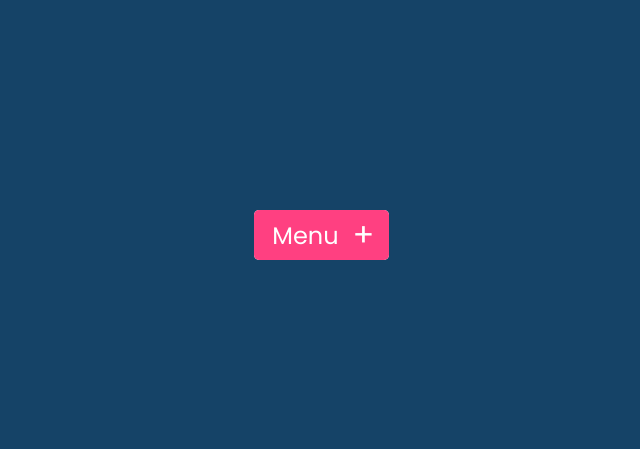
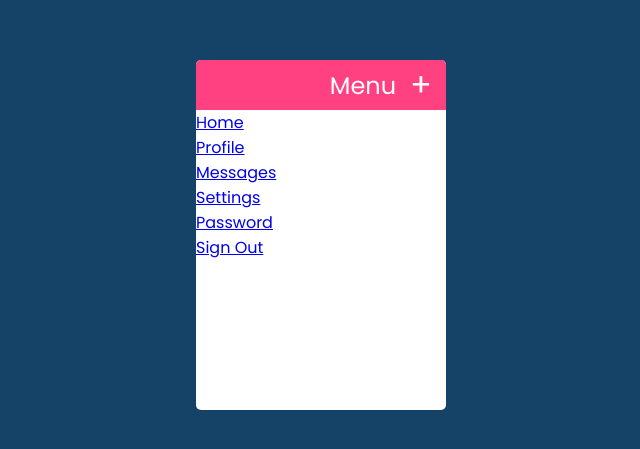
Before and after one commit to jimmy-lan/frontend-css-effects, a plain HTML site: page floating-action-menu/index.html in a window 1280 px wide. Shown: the part 165-614 px from the top of the page, without its empty margins (319-959 px from the left). Drawn offline with Linux system fonts and the light colour scheme.

Commit message:
Add menu items

```diff
--- a/floating-action-menu/index.html
+++ b/floating-action-menu/index.html
@@ -9,10 +9,48 @@
   <link rel="stylesheet" href="style.css">
 </head>
 <body>
-  <div class="navigation">
+  <div class="navigation active">
     <div class="toggle">
       <h5 class="toggle-title">Menu</h5>
     </div>
+    <ul>
+      <li>
+        <a href="#">
+          <span class="icon"></span>
+          <span class="title">Home</span>
+        </a>
+      </li>
+      <li>
+        <a href="#">
+          <span class="icon"></span>
+          <span class="title">Profile</span>
+        </a>
+      </li>
+      <li>
+        <a href="#">
+          <span class="icon"></span>
+          <span class="title">Messages</span>
+        </a>
+      </li>
+      <li>
+        <a href="#">
+          <span class="icon"></span>
+          <span class="title">Settings</span>
+        </a>
+      </li>
+      <li>
+        <a href="#">
+          <span class="icon"></span>
+          <span class="title">Password</span>
+        </a>
+      </li>
+      <li>
+        <a href="#">
+          <span class="icon"></span>
+          <span class="title">Sign Out</span>
+        </a>
+      </li>
+    </ul>
   </div>
   <script src="script.js"></script>
 </body>
```
